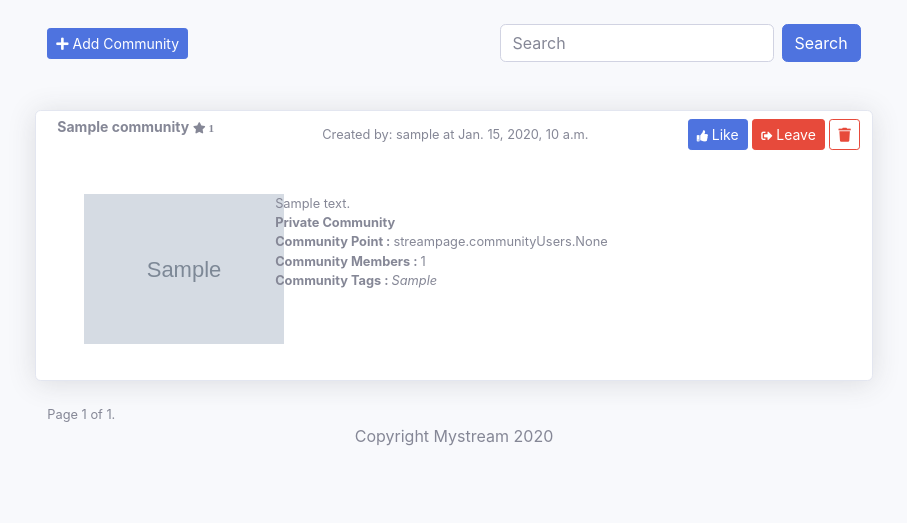
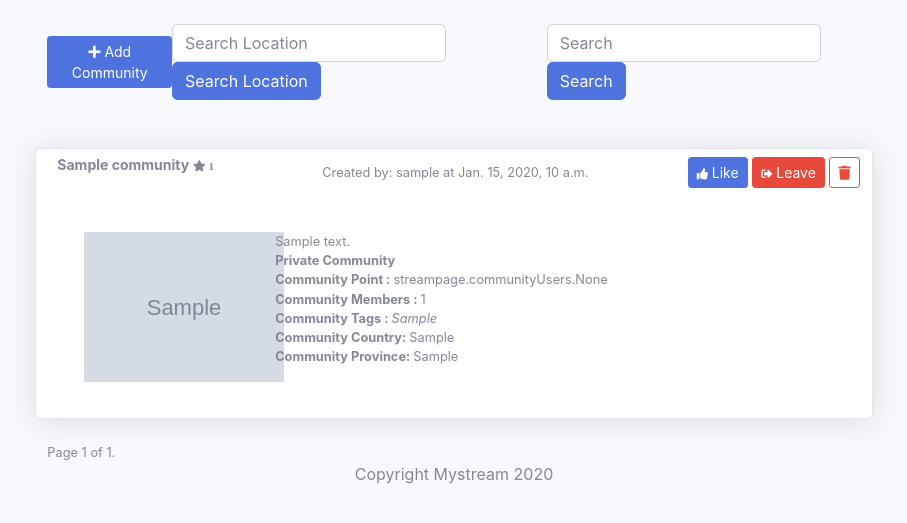
Before and after one commit to akarakoc/mystream, a Django app: page /streampage/communityPageSearch/ in a window 1280 px wide. Shown: the part 70-593 px from the top of the page, without its empty margins (186-1093 px from the left). Run offline with Django 3.2, Linux system fonts and the light colour scheme; a user stored in the database is signed in; tables that the repository leaves empty hold one stand-in row (values such as "Sample post"); grey boxes marked "Sample" are stand-in pictures; some libraries are stand-ins or nearby versions.

Commit message:
Search according to country and city and correcting province dropdown
* Search according to country and city
* Some countries do not fill city dropdown

```diff
--- a/mystream/streampage/forms.py
+++ b/mystream/streampage/forms.py
@@ -2,7 +2,6 @@ from django.contrib.auth import authenticate, get_user_model
 from django import forms
 from streampage.models import Primitives, communityUsers, Communities, Datatypes, DatatypeFields, Posts, CommunityTags, \
     DatatTypeTags, PostTags, UserTags
-import geonamescache
 from django_countries.fields import CountryField
 import json
 
@@ -108,7 +107,7 @@ class AddCommunity(forms.Form):
         self.fields['Community_Country'].widget.attrs.update({
             'class': 'form-control small',
             "name": "Community Country"})
-        self.fields['Community_Location'].label = "Community Location"
+        self.fields['Community_Location'].label = "Community Province"
         self.fields['Community_Location'].widget.attrs.update({
             'class': 'form-control small',
             "name": "Community Location"})
@@ -122,7 +121,7 @@ class AddCommunity(forms.Form):
         Community_Description = self.cleaned_data.get("Community Description")
         Community_Image = self.cleaned_data.get("Community Image")
         Community_Country = self.cleaned_data.get("Community Country")
-        Community_Location = self.cleaned_data.get("Community Location")
+        Community_Location = self.cleaned_data.get("Community Province")
         Community_Tags = self.cleaned_data.get("Community Tags")
         return super(AddCommunity, self).clean(*args, **keyargs)
 
--- a/mystream/streampage/models.py
+++ b/mystream/streampage/models.py
@@ -31,7 +31,7 @@ class Communities(models.Model):
     communityCreator = models.ForeignKey(communityUsers, related_name='creator',on_delete=models.SET_NULL, null=True)
     communityMembers = models.ManyToManyField(communityUsers, related_name='members', help_text='Select members')
     communityCountry = models.CharField(max_length=2000, null=True, help_text="Select country")
-    communityLocation = models.CharField(max_length=2000, null=True, help_text="Select location")
+    communityLocation = models.CharField(max_length=2000, null=True, help_text="Select province")
     communityTags = models.CharField(max_length=2000, null=True, help_text='Enter community Tags')
     communityCreationDate= models.DateTimeField(null=True)
     def __str__(self):
--- a/mystream/streampage/templates/base.html
+++ b/mystream/streampage/templates/base.html
@@ -65,6 +65,11 @@ $( document ).ready(function() {
 			$('#addCommunityTagDivision').append('<label for="communityTag">Tag Selector:</label><div class="row p-2"><select class="form-control col-sm-10" id="communityTag"></select><button type="click" id="addTagforCommunity" class="btn btn-outline-primary btn-sm mr-auto col-sm-2 small"><i class="fa fa-plus small" aria-hidden="true"></i> Add Tag</button></div>');
 		}
 		$('#CommunityModal').modal('show');
+		var length = $('select[name="Community_Country"]')[0].options.length;
+
+		for(var i = 1; i<length; i++){
+			$('select[name="Community_Country"]')[0].options[i].value = $('select[name="Community_Country"]')[0].options[i].text;
+		}
 	});
 
 
@@ -118,6 +123,8 @@ $( document ).ready(function() {
 		window.location.reload();
 	}
 
+
+
 	$(document).on ("change", "#id_Community_Country", function () {
 		$.ajax({
 			url: "/streampage/populateProvince/",
@@ -129,12 +136,18 @@ $( document ).ready(function() {
 			success: function(result){
 				var provinces = $('select[name="Community_Location"]');
 				$('#id_community_location').empty();
+				var dropdown = document.getElementById('id_community_location');
+				if(result.provinceList.length != 0){
+					$("#id_community_location").removeAttr("disabled");
 					for(var i = 0; i<result.provinceList.length; i++){
-					var dropdown = document.getElementById('id_community_location');
 						var option = document.createElement('option');
 						option.appendChild( document.createTextNode(result.provinceList[i]));
 						option.value = result.provinceList[i];
 						dropdown.appendChild(option);
+					}
+				}
+				else{
+					$("#id_community_location").attr('disabled', 'disabled');
 				}
 			}
 		});
--- a/mystream/streampage/templates/community.html
+++ b/mystream/streampage/templates/community.html
@@ -6,12 +6,19 @@
 		<i class="fa fa-plus" aria-hidden="true"></i>
 		Add Community
 	  </button>
+		<div class="small">
+		<form class="form-inline" action="/streampage/communityLocationPageSearch">
+			<input class="form-control mr-sm-2 small" type="search" placeholder="Search Location" aria-label="Search Location" name="keyword">
+			<button class="btn btn-primary my-2 my-sm-0 small" type="submit">Search Location</button>
+		</form>
+	  </div>
 	  <div class="small">
 		<form class="form-inline" action="/streampage/communityPageSearch">
 			<input class="form-control mr-sm-2 small" type="search" placeholder="Search" aria-label="Search" name="keyword">
 			<button class="btn btn-primary my-2 my-sm-0 small" type="submit">Search</button>
 		</form>
 	  </div>
+
 </div>
   <br>
   <br>
@@ -72,6 +79,8 @@
 					<b>Community Point : </b>{{ comm.communityPopularity }}<br>
 					<b>Community Members : </b>{{ comm.communityMembers.all |length}}<br>
 					<b>Community Tags : </b><i><font class="primary">{{ comm.communityTags}}</font></i><br>
+					<b>Community Country: </b>{{ comm.communityCountry }}<br>
+					<b>Community Province: </b>{{ comm.communityLocation }}<br>
 				</div>
 			</div>
 		</div>
--- a/mystream/streampage/urls.py
+++ b/mystream/streampage/urls.py
@@ -60,5 +60,6 @@ path('', views.index, name='index'),
 	path('FollowUser/', views.FollowUser_view, name = "FollowUser"),
 	path('UnFollowUser/', views.UnFollowUser_view, name = "UnFollowUser"),
 	path('communityPageSearch/', views.communityPageSearch_view, name = "FollowUser"),
-	path('populateProvince/', views.populateProvince, name = "PopulateProvince")
+	path('populateProvince/', views.populateProvince, name = "PopulateProvince"),
+	path('communityLocationPageSearch/', views.communityLocationPageSearch_view, name = "PopulateProvince"),
 ]
--- a/mystream/streampage/views.py
+++ b/mystream/streampage/views.py
@@ -186,10 +186,13 @@ def populateProvince(request):
     country = request.GET.__getitem__("country")
     provinceList = []
 
-    for province in CountryInfo(str(country)).provinces():
-        provinceList.append(province)
-
-    print(provinceList)
+    try:
+        if CountryInfo(str(country)).provinces() != None:
+            for province in CountryInfo(str(country)).provinces():
+                provinceList.append(province)
+    except:
+        print("exception")
+
     return JsonResponse({'provinceList': provinceList})
 
 def handle_uploaded_file(f):
@@ -1792,3 +1795,43 @@ def communityPageSearch_view(request):
 
     else:
         return HttpResponseRedirect("/streampage/login")
+
+
+def communityLocationPageSearch_view(request):
+    if request.user.is_authenticated:
+        if request.GET.get('keyword'):
+            if Communities.objects.all():
+                searchString = request.GET.get('keyword')
+                Community_List = Communities.objects.filter(communityCountry__contains=searchString).order_by(
+                    '-communityCreationDate') | Communities.objects.filter(communityLocation__contains=searchString).order_by(
+                    '-communityCreationDate')
+                Cuser = request.user
+                UserList = communityUsers.objects.filter(nickName=Cuser)[0]
+                userphoto = UserList.userPhoto
+                User_communities = UserList.members.all()
+                paginator = Paginator(Community_List, 3)
+                page = request.GET.get('page')
+                community_resp = paginator.get_page(page)
+                return render(request, 'community.html',
+                              {'community_resp': community_resp, 'User_communities': User_communities,
+                               'userPhoto': userphoto})
+            else:
+                return render(request, 'community.html', {})
+        else:
+            if Communities.objects.all():
+                Community_List = Communities.objects.all().order_by('-communityCreationDate')
+                Cuser = request.user
+                UserList = communityUsers.objects.filter(nickName=Cuser)[0]
+                userphoto = UserList.userPhoto
+                User_communities = UserList.members.all()
+                paginator = Paginator(Community_List, 3)
+                page = request.GET.get('page')
+                community_resp = paginator.get_page(page)
+                return render(request, 'community.html',
+                              {'community_resp': community_resp, 'User_communities': User_communities,
+                               'userPhoto': userphoto})
+            else:
+                return render(request, 'community.html', {})
+
+    else:
+        return HttpResponseRedirect("/streampage/login")
```
Lines whose indentation alone changed are shown as unchanged.
